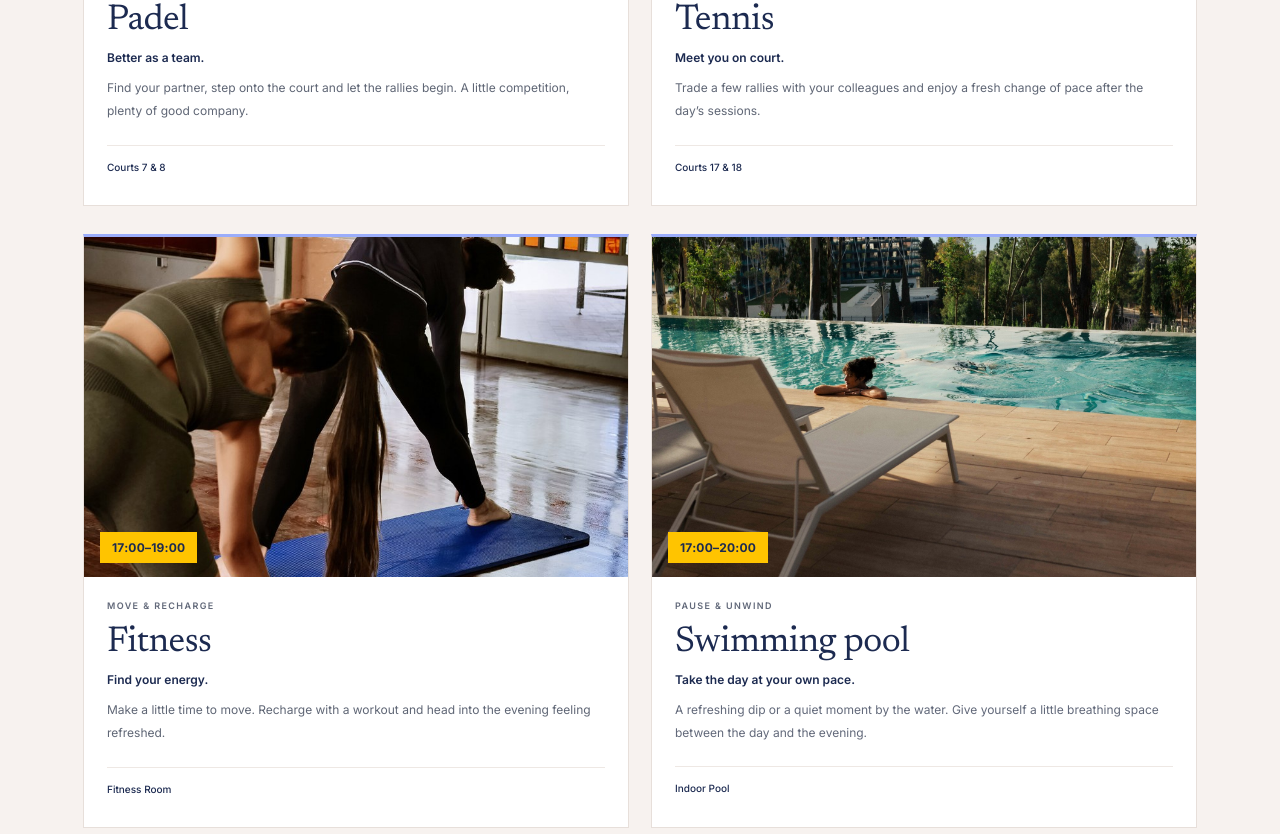
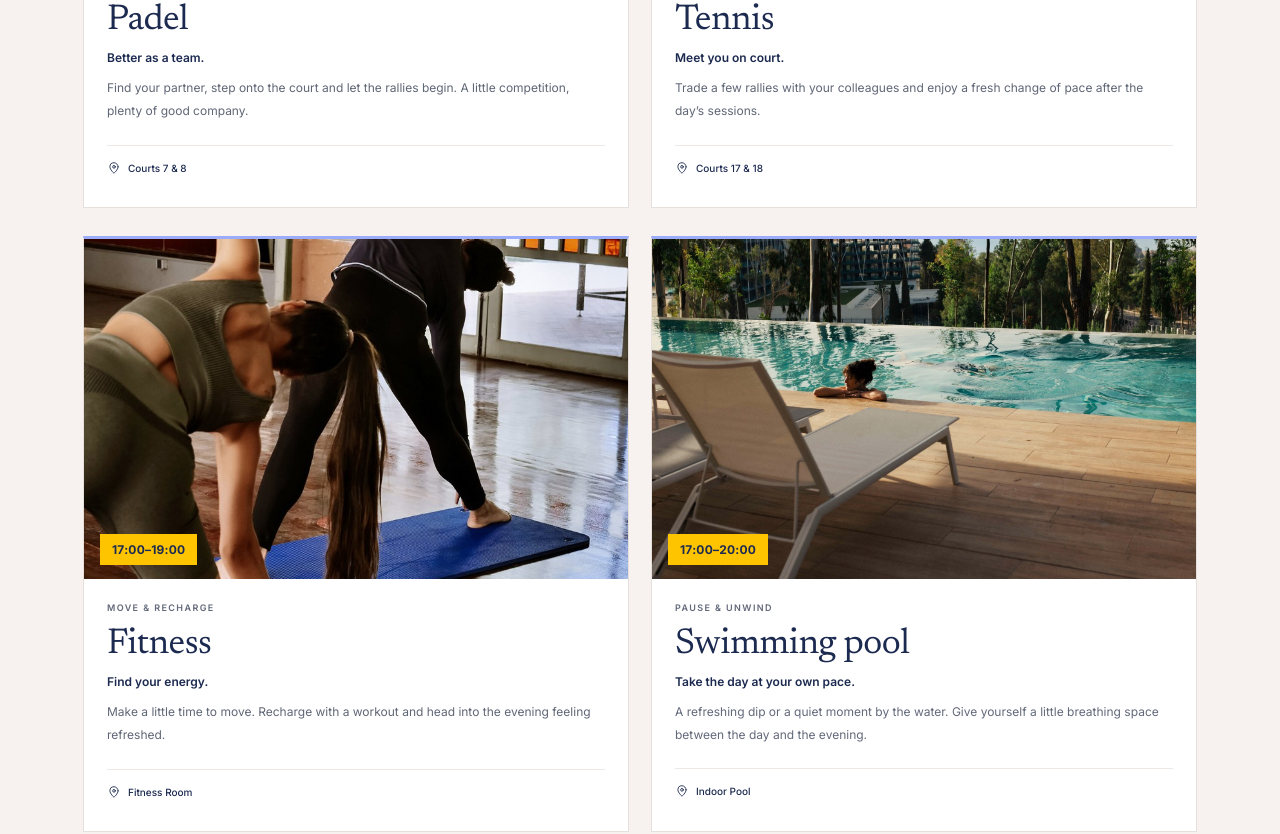
Before and after one commit to UniversitedesTalents/Academy-Days-Resort-Activities-, a plain HTML site: page index.html in a window 1280 px wide. Shown: the part 1342-2176 px from the top of the page. Drawn offline with Linux system fonts and the light colour scheme.

Commit message:
Add files via upload

```diff
--- a/app.js
+++ b/app.js
@@ -6,7 +6,17 @@
   if(a.image){const photo=document.createElement('div');photo.className='photo-wrap';const img=document.createElement('img');img.src=a.image;img.alt=a.alt||a.title;img.loading='lazy';img.width=800;img.height=500;photo.append(img);if(!small){const time=document.createElement('span');time.className='time';time.textContent=data.start + '–' + (a.end || data.end);photo.append(time)}article.append(photo)}
   const body=document.createElement('div');body.className='card-body';
   const fields=small?[['h3','',a.title],['p','description',a.description]]:[['p','category',a.category],['h3','',a.title],['p','tagline',a.tagline],['p','description',a.description],['p','card-detail',a.detail]];
-  fields.forEach(([tag,cls,text])=>{const el=document.createElement(tag);el.className=cls;el.textContent=text;body.append(el)});article.append(body);return article;
+  fields.forEach(([tag, cls, text]) => {
+   const el = document.createElement(tag);
+   el.className = cls;
+   el.textContent = text;
+   if (cls === 'card-detail') {
+    el.insertAdjacentHTML('afterbegin', '<svg aria-hidden="true" focusable="false" width="14" height="14" viewBox="0 0 24 24" fill="none" stroke="currentColor" stroke-width="1.8" stroke-linecap="round" stroke-linejoin="round"><path d="M19 10c0 5-7 11-7 11S5 15 5 10a7 7 0 1 1 14 0Z"/><circle cx="12" cy="10" r="2.3"/></svg>');
+   }
+   body.append(el);
+  });
+  article.append(body);
+  return article;
  }
  data.activities.forEach(a=>document.querySelector('#activityGrid').append(card(a)));
  data.freeActivities.forEach(a=>document.querySelector('#freeGrid').append(card(a,true)));
--- a/index.html
+++ b/index.html
@@ -6,7 +6,7 @@
 <title>Your Resort Activities · Academy Days Marbella 2026</title>
 <link rel="icon" href="assets/marbella-logo.png"><link rel="preconnect" href="https://fonts.googleapis.com"><link rel="preconnect" href="https://fonts.gstatic.com" crossorigin>
 <link href="https://fonts.googleapis.com/css2?family=Inter:wght@400;500;600;700&family=Newsreader:ital,opsz,wght@0,6..72,300;0,6..72,400;0,6..72,600;1,6..72,300;1,6..72,400&display=swap" rel="stylesheet">
-<link rel="stylesheet" href="styles.css"><script src="activities-data.js?v=3" defer></script><script src="app.js?v=3" defer></script>
+<link rel="stylesheet" href="styles.css"><script src="activities-data.js?v=3" defer></script><script src="app.js?v=4" defer></script>
 </head>
 <body>
 <a class="skip" href="#activities">Skip to activities</a>
```
